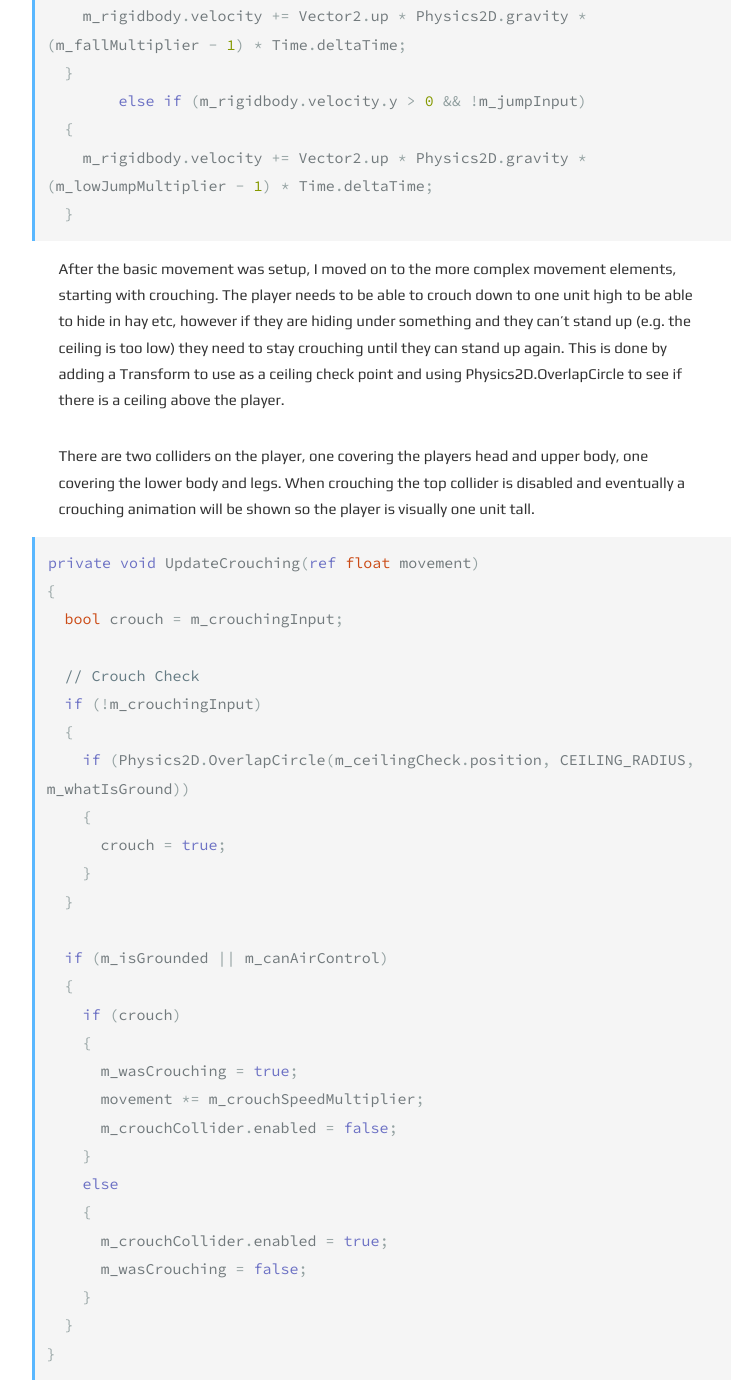
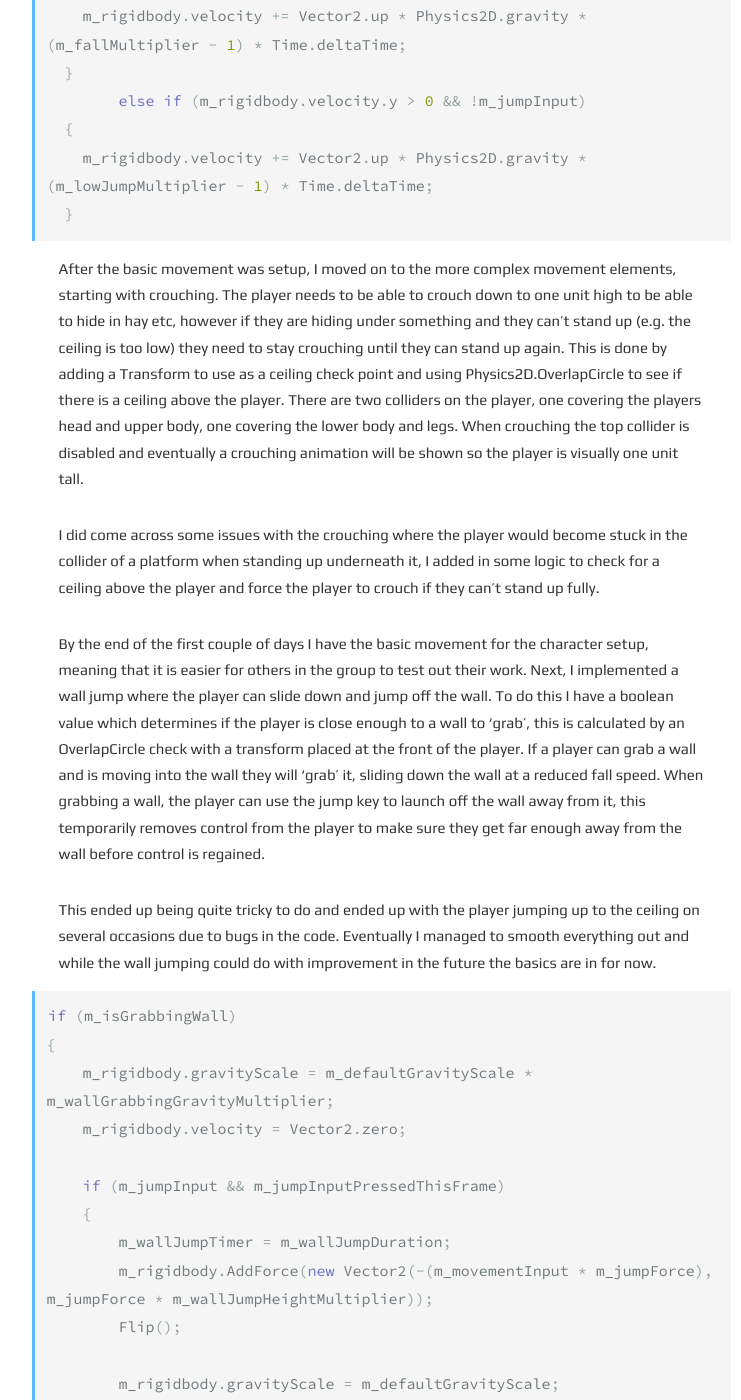
Before and after one commit to zar67/cgd-devlog, a Jekyll site: the page built from _posts/2021-10-19-jame-one-start.md, in a window 1280 px wide and 1400 px high, scrolled down 2845 px. Shown: the whole window, without its empty margins (259-1000 px from the left). Built offline with Jekyll 4.4.1, drawn with Linux system fonts in a browser that asks for light colours; some of the changed text lies outside the part shown.

Commit message:
Re-Working

```diff
--- a/_posts/2021-10-17-jame-one-start.md
+++ b/_posts/2021-10-19-jame-one-start.md
@@ -79,43 +79,36 @@
 {% endhighlight %}
 
 After the basic movement was setup, I moved on to the more complex movement elements, starting with crouching. The player needs to be able to crouch down to one unit high to be able to hide in hay etc, however if they are hiding under something and they can't stand up (e.g. the ceiling is too low) they need to stay crouching until they can stand up again. This is done by adding a Transform to use as a ceiling check point and using Physics2D.OverlapCircle to see if there is a ceiling above the player.
-
 There are two colliders on the player, one covering the players head and upper body, one covering the lower body and legs. When crouching the top collider is disabled and eventually a crouching animation will be shown so the player is visually one unit tall.
 
+I did come across some issues with the crouching where the player would become stuck in the collider of a platform when standing up underneath it, I added in some logic to check for a ceiling above the player and force the player to crouch if they can’t stand up fully.
+
+By the end of the first couple of days I have the basic movement for the character setup, meaning that it is easier for others in the group to test out their work.
+Next, I implemented a wall jump where the player can slide down and jump off the wall. To do this I have a boolean value which determines if the player is close enough to a wall to 'grab', this is calculated by an OverlapCircle check with a transform placed at the front of the player. If a player can grab a wall and is moving into the wall they will 'grab' it, sliding down the wall at a reduced fall speed. When grabbing a wall, the player can use the jump key to launch off the wall away from it, this temporarily removes control from the player to make sure they get far enough away from the wall before control is regained.
+
+This ended up being quite tricky to do and ended up with the player jumping up to the ceiling on several occasions due to bugs in the code. Eventually I managed to smooth everything out and while the wall jumping could do with improvement in the future the basics are in for now.
+
 {% highlight c# %}
-private void UpdateCrouching(ref float movement)
+if (m_isGrabbingWall)
 {
-  bool crouch = m_crouchingInput;
+    m_rigidbody.gravityScale = m_defaultGravityScale * m_wallGrabbingGravityMultiplier;
+    m_rigidbody.velocity = Vector2.zero;
 
-  // Crouch Check
-  if (!m_crouchingInput)
-  {
-    if (Physics2D.OverlapCircle(m_ceilingCheck.position, CEILING_RADIUS, m_whatIsGround))
+    if (m_jumpInput && m_jumpInputPressedThisFrame)
     {
-      crouch = true;
+        m_wallJumpTimer = m_wallJumpDuration;
+        m_rigidbody.AddForce(new Vector2(-(m_movementInput * m_jumpForce), m_jumpForce * m_wallJumpHeightMultiplier));
+        Flip();
+
+        m_rigidbody.gravityScale = m_defaultGravityScale;
+        m_isGrabbingWall = false;
+        m_canControl = false;
     }
-  }
+}
 
-  if (m_isGrounded || m_canAirControl)
-  {
-    if (crouch)
-    {
-      m_wasCrouching = true;
-      movement *= m_crouchSpeedMultiplier;
-      m_crouchCollider.enabled = false;
-    }
-    else
-    {
-      m_crouchCollider.enabled = true;
-      m_wasCrouching = false;
-    }
-  }
-}
 {% endhighlight %}
 
-I did come across some issues with the crouching where the player would become stuck in the collider of a platform when standing up underneath it, this was because I was setting the m_crouchInput variable directly in the crouch check, meaning it would be overridden by the input system. I simple fixed this by adding the crouch variable seen above to be temporarily created and update in the UpdateCrouch() function.
-
-By the end of the first week of the Game Jam I have the basic movement for the character setup, meaning that it is easier for others in the group to test out their work. I still need to work on: complex movement (climbing), camera, UI and finding/making more sprites to use in the game. My aim for next week is to get the complex movement of climbing and wall jumping implemented, then I can begin to work on the other, smaller, tasks.
+I also added idle and run animations to the player so that it looks much better when moving for the play test. The player character still looks a bit odd when sliding down a wall or crouching (as the player's head slides through the ceiling) but these animations will be improved in future.
 
 ### Next Steps
 - Implementing wall jumping
--- a/_posts/2021-10-24-first-play-test.md
+++ b/_posts/2021-10-26-first-play-test.md
@@ -1,37 +1,11 @@
 ---
 layout: post
-title: "First Play Test"
-date: 2021-10-20 18:00:00 +0100
+title: "Game Jam One - First Play Test"
+date: 2021-10-26 18:00:00 +0100
 tags: jam-one assassins-creed play-test
 ---
 
-In the start of the second week I implemented a wall jump where the player can slide down and jump off the wall. To do this I have a boolean value called m_canGrabWall which determines if the player is close enough to a wall to 'grab', this is calculated by an OverlapCircle check with a transform placed at the front of the player. If a player can grab a wall and is moving into the wall they will 'grab' it, sliding down the wall at a reduced fall speed. When grabbing a wall the player can use the jump key to launch off the wall away from it, this temporarily removes control from the player to make sure they get far enough away from the wall before control is regained.
-
-{% highlight c# %}
-if (m_isGrabbingWall)
-{
-    m_rigidbody.gravityScale = m_defaultGravityScale * m_wallGrabbingGravityMultiplier;
-    m_rigidbody.velocity = Vector2.zero;
-
-    if (m_jumpInput && m_jumpInputPressedThisFrame)
-    {
-        m_wallJumpTimer = m_wallJumpDuration;
-        m_rigidbody.AddForce(new Vector2(-(m_movementInput * m_jumpForce), m_jumpForce * m_wallJumpHeightMultiplier));
-        Flip();
-
-        m_rigidbody.gravityScale = m_defaultGravityScale;
-        m_isGrabbingWall = false;
-        m_canControl = false;
-    }
-}
-
-{% endhighlight %}
-
-This ended up being quite tricky to do and ended up with the player jumping up to the ceiling on several occasions due to bugs in the code. Eventually I managed to smooth everything out and while the wall jumping could do with improvement in the future the basics are in for now.
-
-I also added idle and run animations to the player so that it looks much better when moving for the play test. The player character still looks a bit odd when sliding down a wall or crouching (as the player's head slides through the ceiling) but these animations will be improved in future.
-
-After this we had our first group meeting/play test where I got to see Matt's AI work as well as Liam's combat work and Stan's procedural generation work. We discussed next steps and decided we would need to merge all our work together soon, especially the Combat and AI. We also shuffled some work tasks around as some of the more complicated tasks turned out to be easier than expected such as the combat.
+At the start of week two we had our first group meeting/play test where I got to see Matt's AI work as well as Liam's combat work and Stan's procedural generation work. We discussed next steps and decided we would need to merge all our work together soon, especially the Combat and AI. We also shuffled some work tasks around as some of the more complicated tasks turned out to be easier than expected such as the combat.
 
 We also decided that everyone would make at least one section for the procedural level generation to instantiate so that we have a range of sections to be displayed when playing the game.
 
@@ -62,7 +36,18 @@
 
 One remaining issue with the climbing is that if the player doesn't jump high enough, they may become stuck halfway up the platform, this is due to the Platformeffector2D and the 2 separate colliders on the player (one main collider and one collider disabled when crouching). This is a bug I need to work on and fix, my initial thoughts are to have one collider instead and change the size of it when crouching, but this will be worked on at a later stage.
 
-At the end of the week, I created some more animations for the player so that it looks better when moving about the environment. This included a crouching animation, a wall sliding animation as well as a hanging animation.
+This week I also created some more animations for the player so that it looks better when moving about the environment. This included a crouching animation, a wall sliding animation as well as a hanging animation.
+
+At the end of the week, I fixed the bug with climbing where the player gets stuck. As suggested earlier this was because of the two colliders on the player. I fixed this by removing the crouch collider and changing the height of the main collider when the player crouches, this fixed the issue quite nicely.
+I also added in some environment sprites so that there weren’t white cubes everywhere anymore. I made a simple brick texture as well as a wooden platform texture for the hanging platforms. This is what they look like:
+
+<p align="center">
+  <img src="{{site.baseurl}}/assets/jam-one/environment-sprites.png" alt="Environment Sprites"/>
+</p>
+
+The final task I completed this was merging all of the groups work together so that we had a complete game loop to show off. I made some fixes to the UI that Liam created and merged in all the branches together (on a test branch). I created a Game scene added all the relevant scenes to the build settings. With some minor bug fixes, I had a working game loop that was a culmination of all the work the group has done so far.
+
+The final thing I did before this week’s meeting was create a world section and a better starting section to give some variety as we play and show off the game. The new section also gave the ability to show off the AI and the movement fully.
 
 ### Next Steps
 - Fix climbing bugs
```
Also changed, not shown: other parts of _posts/2021-10-19-jame-one-start.md (+1 -1 lines), _posts/2021-11-02-main-features-complete.md (renamed from _posts/2021-10-31-main-features-complete.md, +5 -15 lines), _posts/2021-11-04-presentation.md (renamed from _posts/2021-11-07-final-week.md, +4 -8 lines), _posts/2021-11-23-jam-two-start.md (renamed from _posts/2021-11-24-jam-two-start.md, +2 -2 lines), _posts/2021-11-30-jam-two-middle.md (renamed from _posts/2021-12-01-jam-two-middle.md, +2 -2 lines).
